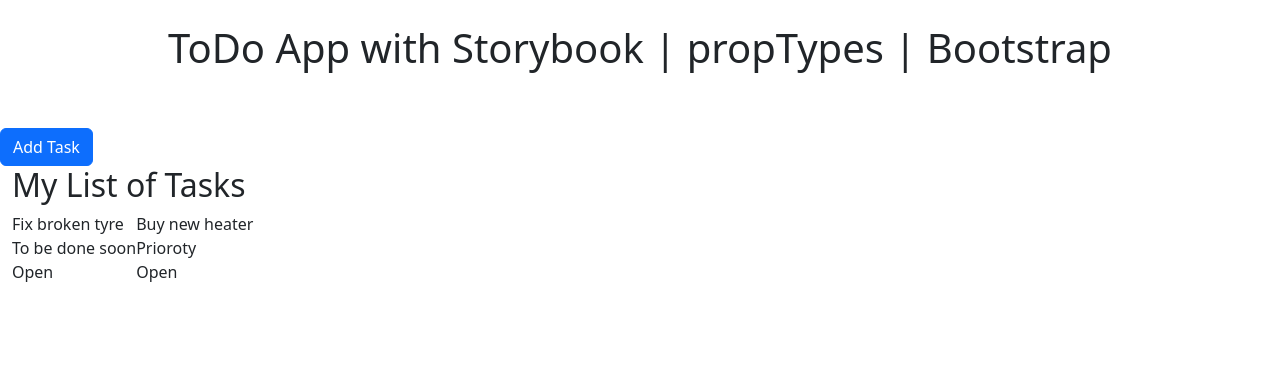
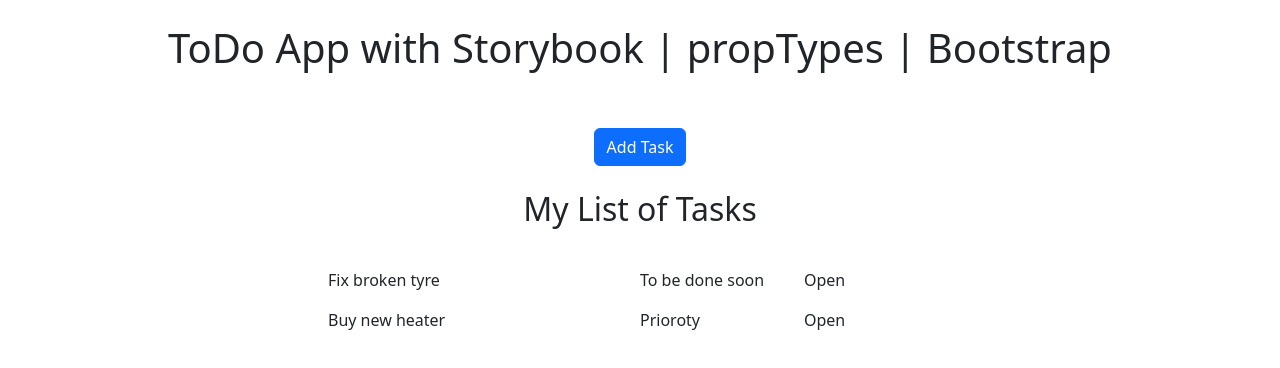
Before and after one commit to danielsky81/story-types-do, a React (Create React App) app: page / in a window 1280 px wide. Shown: the top 368 px of the page. Built offline with nearby package versions, Linux system fonts and the light colour scheme.

Commit message:
Add style to tasks

```diff
--- a/src/components/BootstrapModal.jsx
+++ b/src/components/BootstrapModal.jsx
@@ -11,7 +11,7 @@
   const handleShow = () => setShow(true);
 
   return (
-    <>
+    <section className='d-flex justify-content-center'>
       <Button variant="primary" onClick={handleShow}>
         Add Task
       </Button>
@@ -26,7 +26,7 @@
         <Modal.Footer>
         </Modal.Footer>
       </Modal>
-    </>
+    </section>
   )
 }
 
--- a/src/components/Tasks.jsx
+++ b/src/components/Tasks.jsx
@@ -3,16 +3,16 @@
 
 const Tasks = props => {
   const todos = props.todos.map(todo => (
-    <div key={todo.id}>
-      <div>{todo.name}</div>
-      <div>{todo.importance}</div>
-      <div>{todo.status}</div>
+    <div key={todo.id} className='d-flex justify-content-start w-100'>
+      <div className='w-50 m-2 flex-grow-1 text-start'>{todo.name}</div>
+      <div className='w-25 m-2 text-start'>{todo.importance}</div>
+      <div className='w-25 m-2 text-start'>{todo.status}</div>
     </div>
   ))
   return (
-    <section className='container-fluid'>
-      <h2>My List of Tasks</h2>
-      <div className='d-flex'>
+    <section className='d-flex justify-content-center flex-wrap text-center'>
+      <h2 className='w-100 p-4'>My List of Tasks</h2>
+      <div className='d-flex flex-column w-50'>
         {todos}
       </div>
     </section>
```
